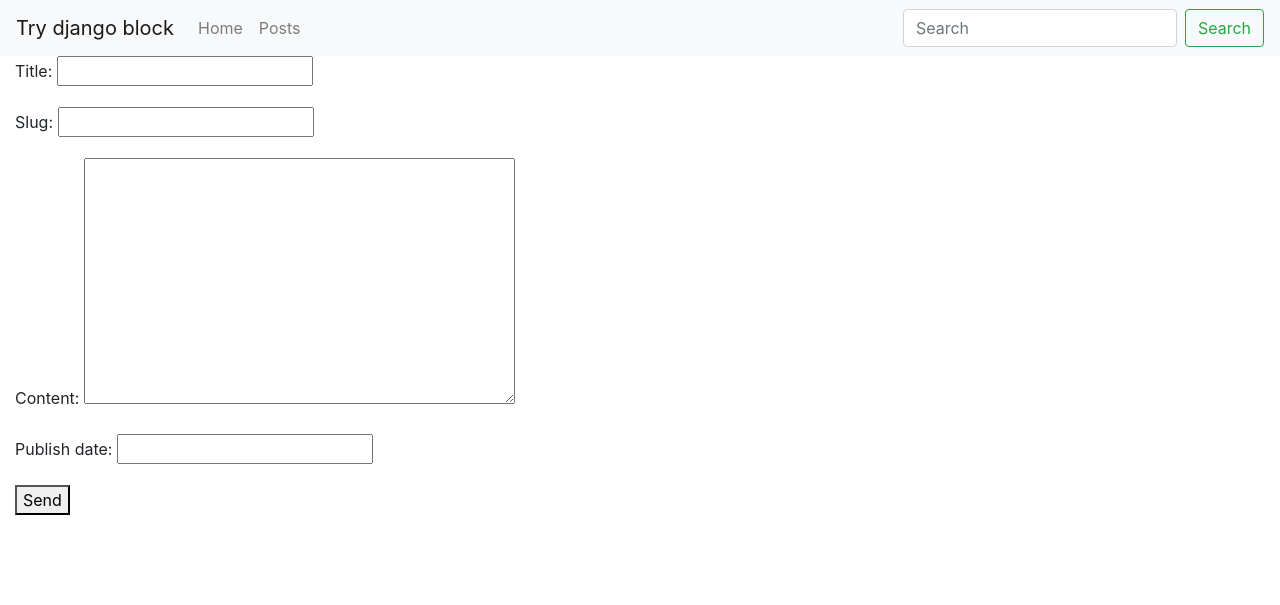
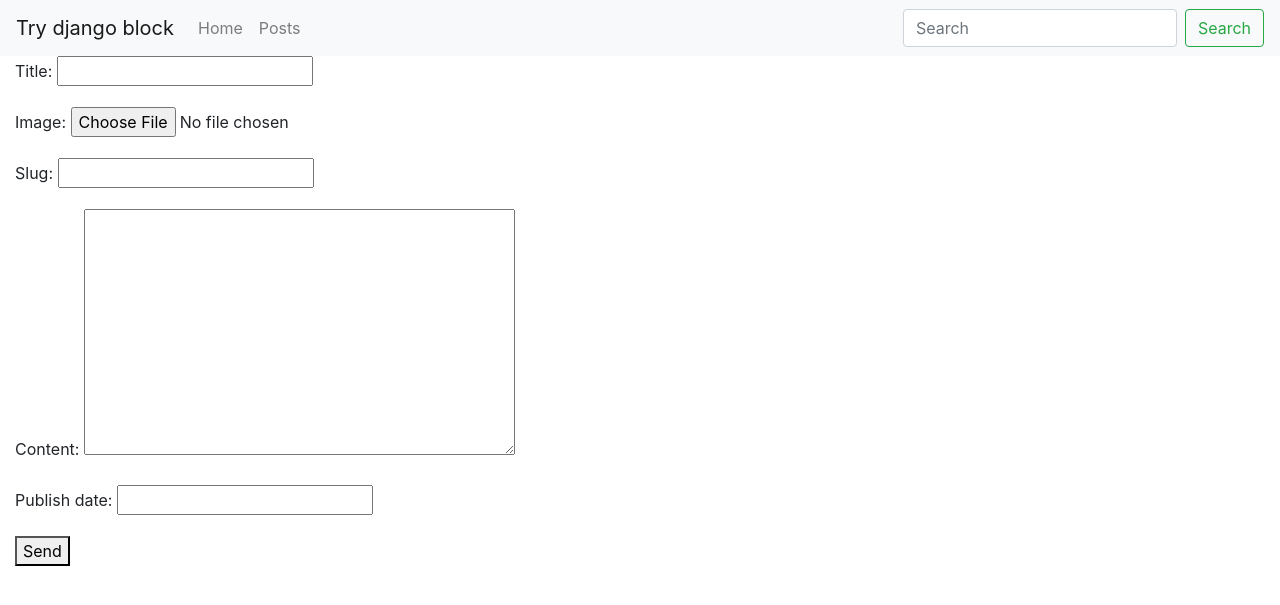
Before and after one commit to Deepgrg/My_django_practice, a Django app: page /post/newpost/ in a window 1280 px wide. Shown: the top 605 px of the page. Run offline with Django 3.2, Linux system fonts and the light colour scheme; a user stored in the database is signed in; some libraries are stand-ins or nearby versions.

Commit message:
Images are uploadable now the search button's left

```diff
--- a/posts/form.py
+++ b/posts/form.py
@@ -11,7 +11,7 @@ class PostsForm(forms.Form):
 class PostsModelForm(forms.ModelForm):
     class Meta:
         model = Posts
-        fields =['title' , 'slug' , 'content' , 'publish_date']
+        fields =['title' ,'image' ,  'slug' , 'content' , 'publish_date']
 
     def clean_title(self , *args , **kwargs):
         title = self.cleaned_data.get('title')
--- a/posts/models.py
+++ b/posts/models.py
@@ -18,7 +18,7 @@ class PostsManager(models.Manager):
 class Posts(models.Model):
     user = models.ForeignKey(User , on_delete=models.CASCADE , default = 1)
     title = models.CharField(max_length=100)
-    image = models.FileField(upload_to = 'media' , blank = True , null = True)
+    image = models.ImageField(upload_to = 'media' , blank = True , null = True)
     slug = models.SlugField(unique = True )
     content = models.TextField(null=True , blank = True)
     publish_date = models.DateTimeField(auto_now=False , auto_now_add=False, null=True , blank = True)
--- a/posts/views.py
+++ b/posts/views.py
@@ -19,7 +19,7 @@ def blog_post_list_view(request):
 
 @login_required
 def blog_post_create_view(request):
-    form = PostsModelForm(request.POST or None)
+    form = PostsModelForm(request.POST or None, request.FILES or None)
     if form.is_valid():
         obj=form.save(commit = False)
         obj.user = request.user
--- a/templates/blog/list_inline.html
+++ b/templates/blog/list_inline.html
@@ -1,6 +1,11 @@
 
 <div class = 'col-12 col-md-7 mb-4 mx-auto' >
     <div class = 'card-body'>
+        {% if posts.image %}
+        <a href= {% url 'posts-detail' posts.slug %}>
+            <img src ="{{posts.image.url}}" class = "card-img-top" />
+        </a>
+        {% endif %}
         <a href = {% url 'posts-detail' posts.slug %} ><h5 class = 'card-title'>{{ posts.title }}</h5></a>
         <p class="card-text" >
 
--- a/templates/posts/form.html
+++ b/templates/posts/form.html
@@ -5,7 +5,7 @@
         <h2>{{title}}</title></h2>
     {% endif %}
 
-    <form method = "POST" action=".">
+    <form method = "POST" action="." enctype="multipart/form-data">
         {% csrf_token %}
         {{ form.as_p }}
         <button type ='submit'>Send</button>
```
Also changed, not shown: db.sqlite3, media_cdn/media/IMG20181229140210.jpg (added), posts/migrations/0008_auto_20200213_1522.py (added).
